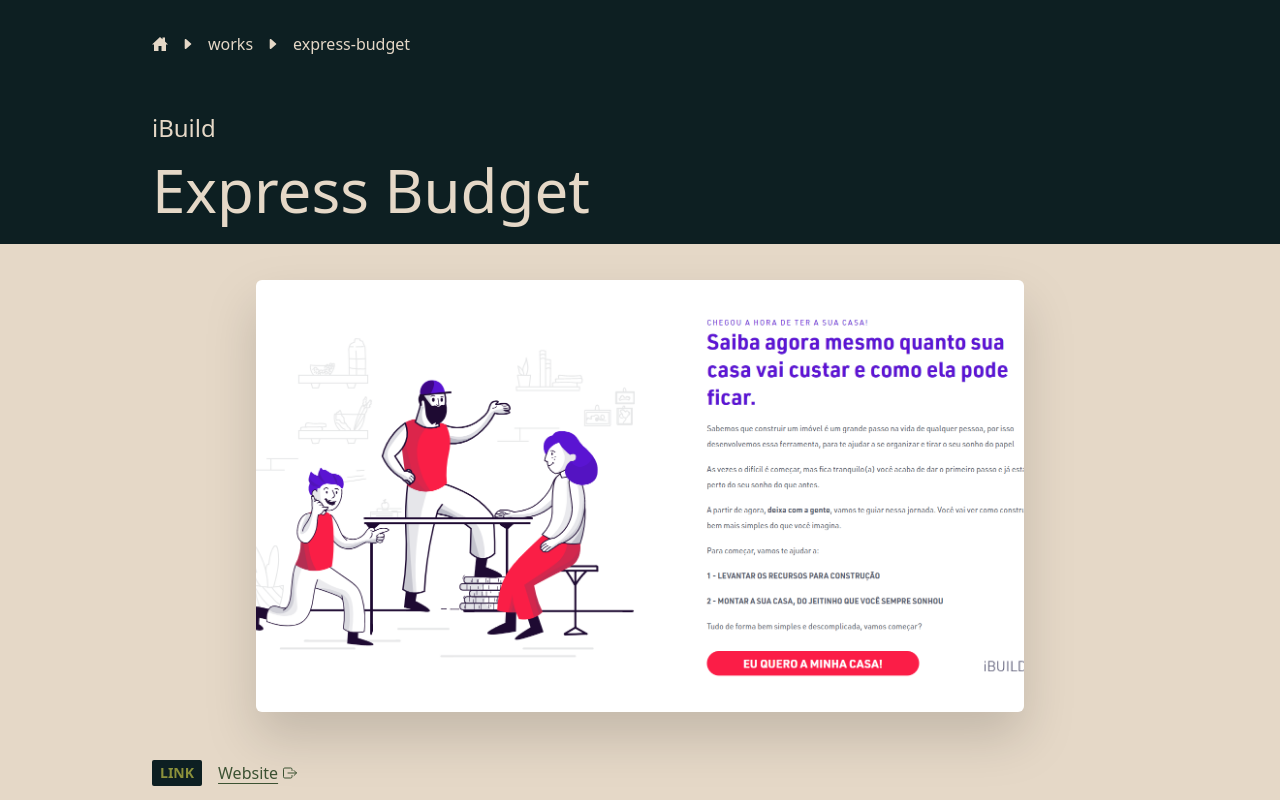
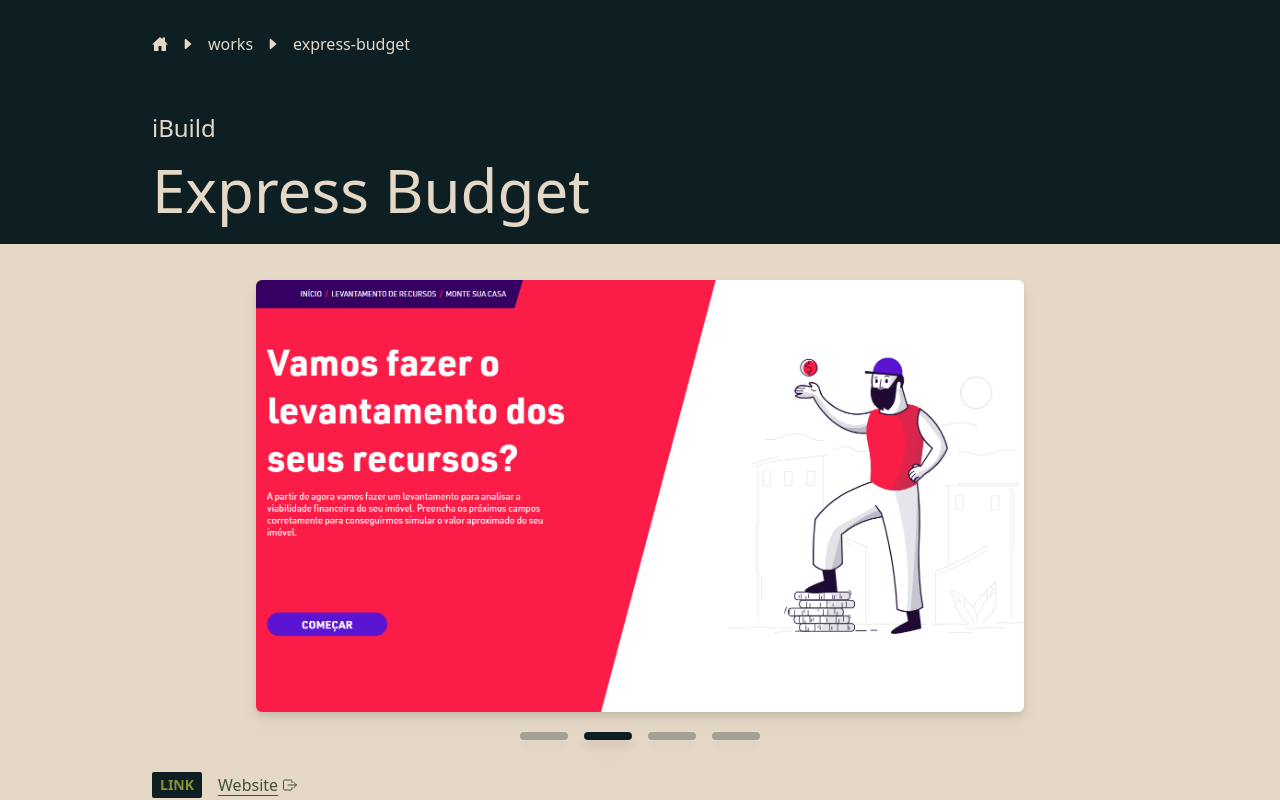
Before and after one commit to felipebetts/portfolio-2023, a Next.js app: page /works/express-budget in a window 1280 px wide. Shown: the top 800 px of the page. Built offline with nearby package versions, Linux system fonts and the light colour scheme.

Commit message:
feat: apply carousel on most pages

```diff
--- a/src/components/shared/carousel.tsx
+++ b/src/components/shared/carousel.tsx
@@ -81,7 +81,7 @@
         <div
           ref={viewportRef}
           className={clsx(
-            'w-full max-w-3xl overflow-hidden relative rounded-md',
+            'w-full max-w-3xl overflow-hidden relative rounded-md drop-shadow-lg',
             className || '',
             styles.viewport
           )}
@@ -103,7 +103,7 @@
           )} */}
         </div>
         <div className="w-full mt-4">
-          <div className="h-3 max-w-xs mx-auto flex justify-center items-end gap-4">
+          <div className="h-3 max-w-md mx-auto flex justify-center items-end gap-4">
             {emblaApi?.slideNodes().map((slide, i) => {
               console.log(selectedIndex, i, selectedIndex === i)
               return (
@@ -113,8 +113,8 @@
                   className={clsx(
                     'h-2 rounded-md flex-1 bg-[var(--color-primary-500)]',
                     'max-w-12 drop-shadow-xl',
-                    'hover:h-3 transition-all opacity-100',
-                    selectedIndex !== i && 'opacity-30'
+                    'transition-all opacity-100 hover:h-3',
+                    selectedIndex !== i && 'opacity-30 hover:opacity-70'
                   )}
                 />
               )
--- a/src/components/shared/lazy-image.tsx
+++ b/src/components/shared/lazy-image.tsx
@@ -38,7 +38,7 @@
         alt={alt}
         onLoad={handleImageLoaded}
         className={clsx(
-          'transition-opacity duration-300 object-cover',
+          'transition-opacity duration-300 object-cover object-top',
           imageLoaded ? 'opacity-100' : 'opacity-0'
         )}
       />
--- a/src/pages/works/digital-bank.tsx
+++ b/src/pages/works/digital-bank.tsx
@@ -5,12 +5,22 @@
 import WorkDetails from '@/components/layout/works/work-details'
 import PillData from '@/components/shared/pill-data'
 import { WorkImage } from '@/components/layout/works/work'
+import Carousel from '@/components/shared/carousel'
+import CarouselItem from '@/components/shared/carousel-item'
+import LazyImage from '@/components/shared/lazy-image'
 
 const DigitalBank = () => {
+  const images = ['1.jpg', '2.jpg', 'login.png']
   return (
     <WorkDetails sub="Valepay" title="Digital Bank">
       <section className="py-3">
-        <WorkImage alt="cover" src="/images/valepay/1.jpg" />
+        <Carousel className="mx-auto">
+          {images.map((el, i) => (
+            <CarouselItem index={i} key={i}>
+              <LazyImage alt="cover" src={`/images/valepay/${el}`} />
+            </CarouselItem>
+          ))}
+        </Carousel>
       </section>
       <section className="py-3">
         <PillData tag="Link">
--- a/src/pages/works/donations.tsx
+++ b/src/pages/works/donations.tsx
@@ -1,13 +1,31 @@
 import { WorkImage } from '@/components/layout/works/work'
 import WorkDetails from '@/components/layout/works/work-details'
+import Carousel from '@/components/shared/carousel'
+import CarouselItem from '@/components/shared/carousel-item'
+import LazyImage from '@/components/shared/lazy-image'
 import PillData from '@/components/shared/pill-data'
 import React from 'react'
 
 const Donations = () => {
+  const images = [
+    'cover.png',
+    '3.png',
+    '4.png',
+    '5.png',
+    '6.png',
+    '7.png',
+    '8.png'
+  ]
   return (
     <WorkDetails title="Donations Agreggator">
       <section className="py-3">
-        <WorkImage alt="cover" src="/images/ajudapet/cover.png" />
+        <Carousel className="mx-auto">
+          {images.map((el, i) => (
+            <CarouselItem index={i} key={i}>
+              <LazyImage alt="cover" src={`/images/ajudapet/${el}`} />
+            </CarouselItem>
+          ))}
+        </Carousel>
       </section>
       <section className="py-3">
         <PillData tag="Stack">
@@ -40,8 +58,6 @@
           mobile application, <strong>unifying the user base</strong> and
           ensuring a consistent authentication process across platforms.
         </p>
-        <WorkImage src="/images/ajudapet/3.png" alt="donations agreggator" />
-        <WorkImage alt="donations agreggator" src="/images/ajudapet/4.png" />
         <p className="my-2 text-lg">
           A critical aspect of the project was developing a{' '}
           <strong>seamless payment process</strong>. I integrated{' '}
@@ -76,11 +92,6 @@
           that meet both business and user needs.
         </p>
         <p className="my-2 text-lg"></p>
-
-        <WorkImage src="/images/ajudapet/5.png" alt="donations agreggator" />
-        <WorkImage alt="donations agreggator" src="/images/ajudapet/6.png" />
-        <WorkImage src="/images/ajudapet/7.png" alt="donations agreggator" />
-        <WorkImage src="/images/ajudapet/8.png" alt="donations agreggator" />
       </section>
     </WorkDetails>
   )
--- a/src/pages/works/express-budget.tsx
+++ b/src/pages/works/express-budget.tsx
@@ -5,12 +5,22 @@
 import WorkDetails from '@/components/layout/works/work-details'
 import PillData from '@/components/shared/pill-data'
 import { WorkImage } from '@/components/layout/works/work'
+import Carousel from '@/components/shared/carousel'
+import CarouselItem from '@/components/shared/carousel-item'
+import LazyImage from '@/components/shared/lazy-image'
 
 const ExpressBudget = () => {
+  const images = ['cover.png', '1.png', '2.png', '3.png']
   return (
     <WorkDetails sub="iBuild" title="Express Budget">
       <section className="py-3">
-        <WorkImage alt="cover" src="/images/orcamento_express/cover.png" />
+        <Carousel className="mx-auto">
+          {images.map((el, i) => (
+            <CarouselItem index={i} key={i}>
+              <LazyImage alt="cover" src={`/images/orcamento_express/${el}`} />
+            </CarouselItem>
+          ))}
+        </Carousel>
       </section>
       <section className="py-3">
         <PillData tag="Link">
--- a/src/pages/works/onefan.tsx
+++ b/src/pages/works/onefan.tsx
@@ -4,9 +4,6 @@
 
 import { WorkImage } from '@/components/layout/works/work'
 import WorkDetails from '@/components/layout/works/work-details'
-import Carousel from '@/components/shared/carousel'
-import CarouselItem from '@/components/shared/carousel-item'
-import LazyImage from '@/components/shared/lazy-image'
 import PillData from '@/components/shared/pill-data'
 
 const Onefan: React.FC = () => {
@@ -14,15 +11,6 @@
     <WorkDetails sub="Onefan" title="Osasuna's Official Website">
       <section className="py-3">
         <WorkImage alt="cover" src="/images/onefan/osasuna-home.png" />
-      </section>
-      <section className="py-3">
-        <Carousel className="mx-auto">
-          {[1, 2, 3, 4, 5].map((el, i) => (
-            <CarouselItem index={i} key={i}>
-              <LazyImage alt="cover" src="/images/onefan/osasuna-home.png" />
-            </CarouselItem>
-          ))}
-        </Carousel>
       </section>
       <section className="py-3">
         <PillData tag="Link">
--- a/src/styles/carousel.module.css
+++ b/src/styles/carousel.module.css
@@ -16,7 +16,7 @@
   /* flex: 1; */
   /* max-width: min(70%, 620px); */
   /* max-width: 100%; */
-  opacity: 0.4;
+  opacity: 0.6;
   transition: opacity 0.4s;
 }
 
```
